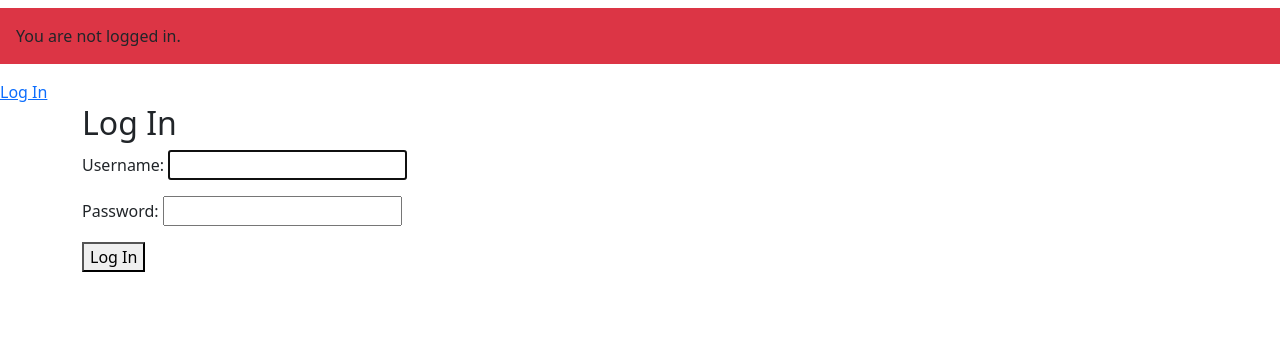
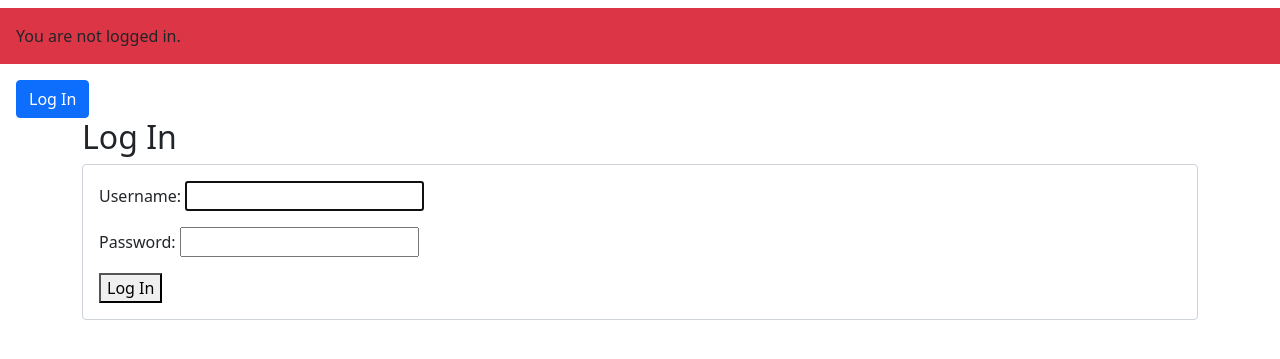
Before and after one commit to Teemone/blog-begineer-django, a Django app: page /accounts/login/ in a window 1280 px wide. Shown: the part 51-410 px from the top of the page. Run offline with Django 3.2, Linux system fonts and the light colour scheme.

Commit message:
Css changes

```diff
--- a/templates/base.html
+++ b/templates/base.html
@@ -14,10 +14,10 @@
 
     {% if user.is_authenticated %}
         <p>Hi {{ user.username }}!</p>
-        <p><a href="{% url 'logout' %}">Log out</a></p>
+        <p><a href="{% url 'logout' %}" class="btn btn-danger ms-3">Log out</a></p>
     {% else %}
         <p class="bg-danger p-3">You are not logged in.</p>
-        <a href="{% url 'login' %}">Log In</a>
+        <a href="{% url 'login' %}" class="btn btn-primary ms-3">Log In</a>
     {% endif %}
 
     <div class="container">
--- a/templates/registration/login.html
+++ b/templates/registration/login.html
@@ -2,8 +2,8 @@
 
 {% block content %}
     <h2>Log In</h2>
-    <form method="post">{% csrf_token %}
+    <form method="post" class="form-control p-3">{% csrf_token %}
         {{ form.as_p }}
-        <button type="submit">Log In</button>
+        <button type="submit" >Log In</button>
     </form>
 {% endblock content %}
```
